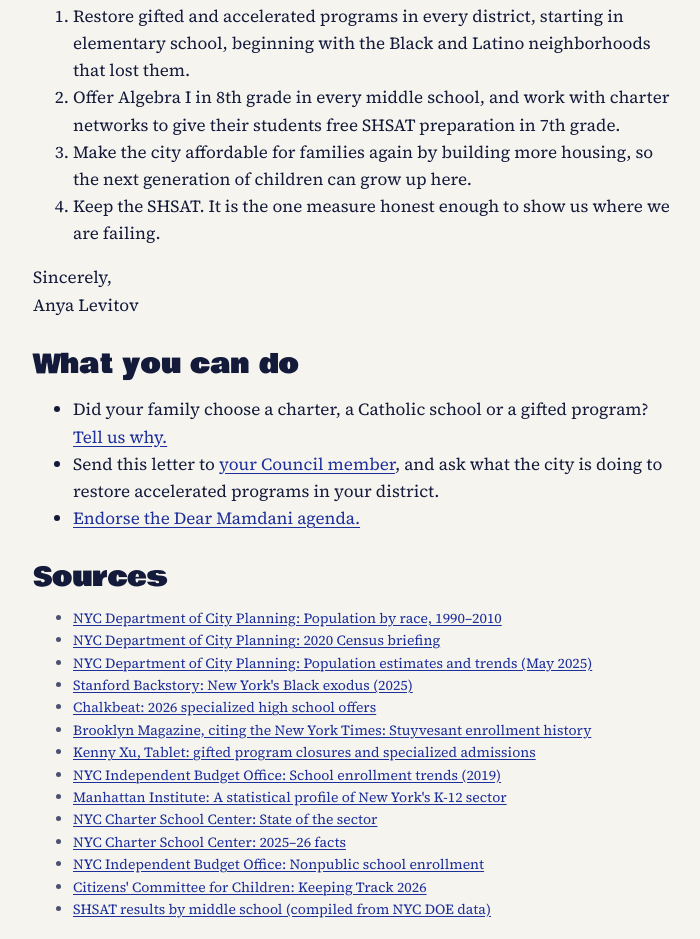
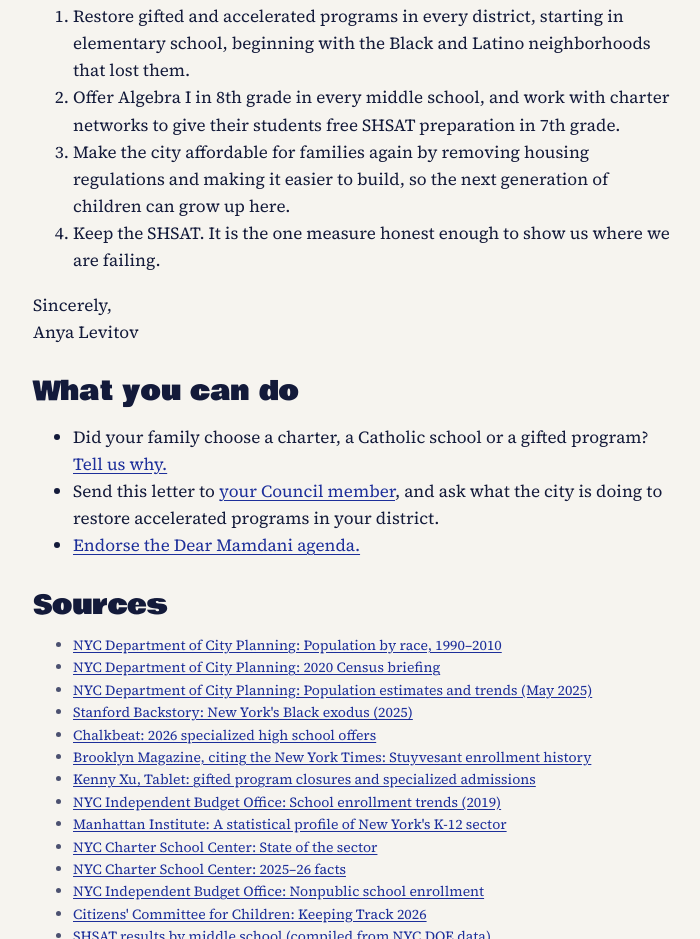
Before and after one commit to anyaIomRishon/dearmamdani, a plain HTML site: page letters/specialized-schools-what-happened.html in a window 1280 px wide. Shown: the part 3733-4672 px from the top of the page, without its empty margins (79-779 px from the left). Drawn offline with Linux system fonts and the light colour scheme.

Commit message:
Letter draft: housing ask
Co-Authored-By: Claude Opus 5.5 <noreply@anthropic.com>
Claude-Session: https://claude.ai/code/session_01HkohiaLfzBoQ9XCX3J4vum

```diff
--- a/letters/specialized-schools-what-happened.html
+++ b/letters/specialized-schools-what-happened.html
@@ -70,7 +70,7 @@
 <ol>
   <li>Restore gifted and accelerated programs in every district, starting in elementary school, beginning with the Black and Latino neighborhoods that lost them.</li>
   <li>Offer Algebra I in 8th grade in every middle school, and work with charter networks to give their students free SHSAT preparation in 7th grade.</li>
-  <li>Make the city affordable for families again by building more housing, so the next generation of children can grow up here.</li>
+  <li>Make the city affordable for families again by removing housing regulations and making it easier to build, so the next generation of children can grow up here.</li>
   <li>Keep the SHSAT. It is the one measure honest enough to show us where we are failing.</li>
 </ol>
 <p>Sincerely,<br>Anya Levitov</p>
```
Also changed, not shown: content/letters/specialized-schools-what-happened.html (+1 -1 lines).
